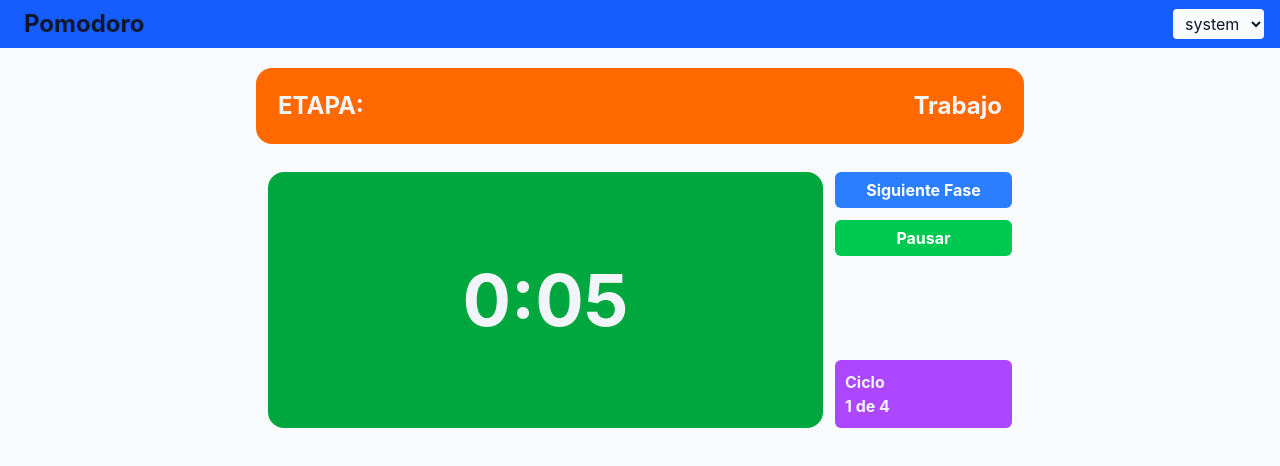
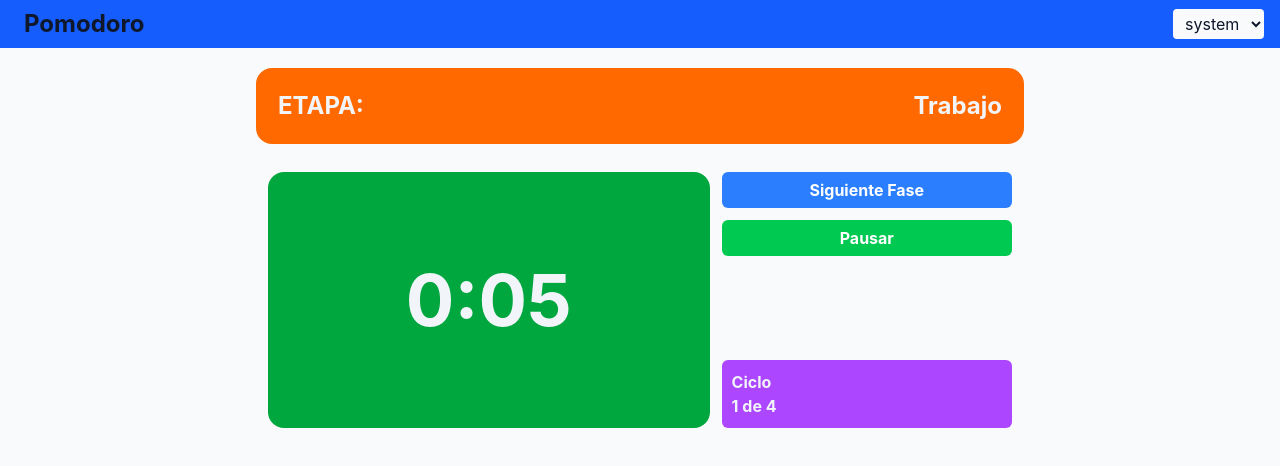
Before and after one commit to walesp3982/pomodoro-proyect, a React (Vite) app: page / in a window 1280 px wide. Shown: the top 466 px of the page. Built offline with nearby package versions, Linux system fonts and the light colour scheme.

Commit message:
fix grid

```diff
--- a/src/App.tsx
+++ b/src/App.tsx
@@ -86,11 +86,11 @@ export default function App() {
           </div>
         </div>
         <div className="w-full max-w-3xl">
-          <div className="grid grid-cols-4 gap-3 p-3 min-h-70 max-w-3xl">
+          <div className="grid grid-cols-5 gap-3 p-3 min-h-70 max-w-3xl">
             <div className="col-span-3">
               <Time seconds={seconds} />
             </div>
-            <div className="col-span-1">
+            <div className="col-span-2">
               <div className="flex flex-col justify-between gap-3 h-full">
                 <div className="flex flex-col gap-3 ">
                   <Button onClick={next_time}
```
